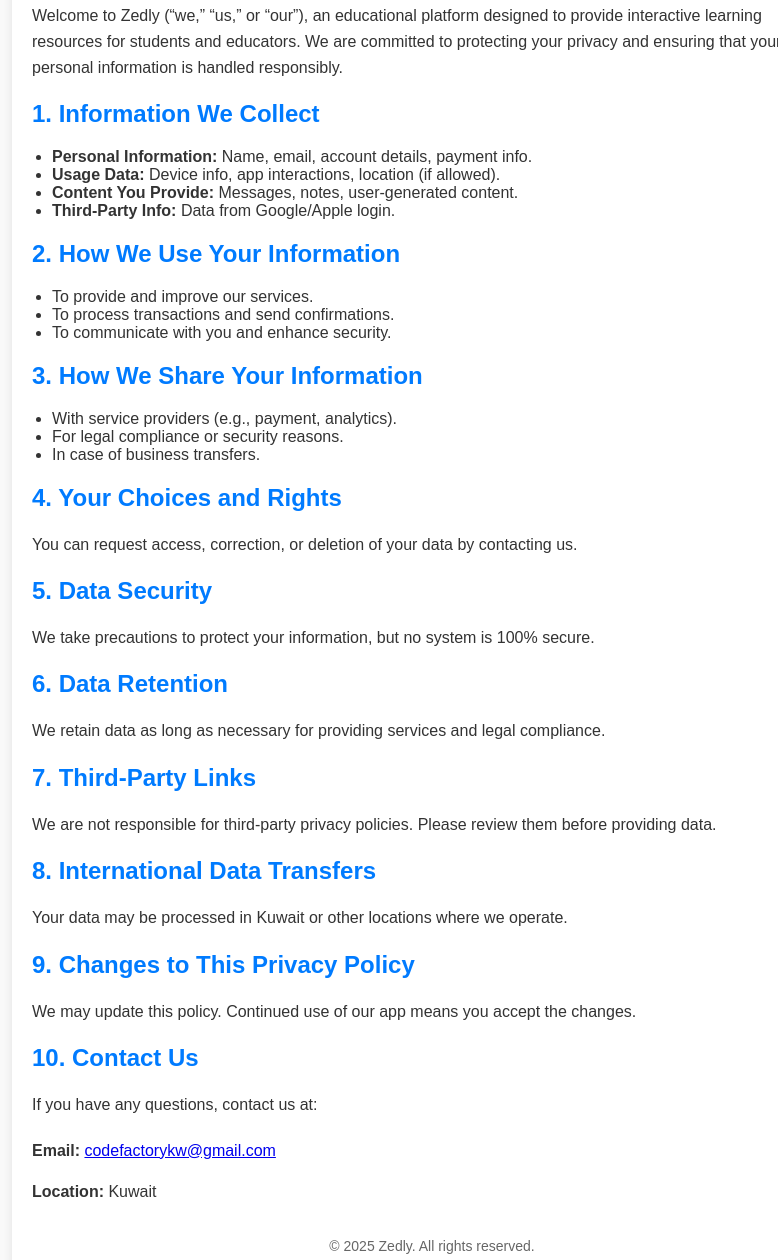
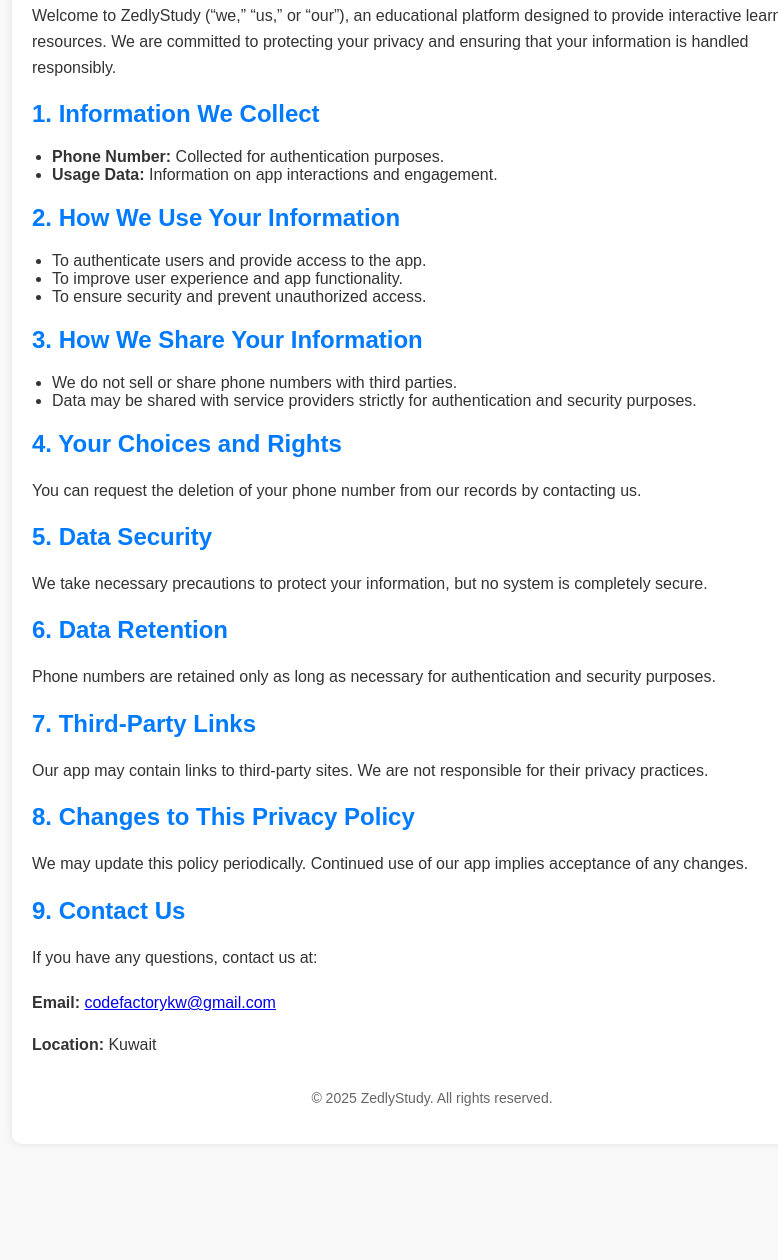
Before and after one commit to coder2120/ZedlyStudy, a plain HTML site: page root/privacy/index.html in a window 1280 px wide. Shown: the part 198-1458 px from the top of the page, without its empty margins (208-986 px from the left). After the commit the page ends 1402 px from the top, so only its background shows below. Drawn offline with Linux system fonts and the light colour scheme.

Commit message:
Update index.html

```diff
--- a/root/privacy/index.html
+++ b/root/privacy/index.html
@@ -44,49 +44,43 @@
 <div class="container">
     <h1>Privacy Policy</h1>
     <p><strong>Last Updated: March 20, 2025</strong></p>
-    <p>Welcome to Zedly (“we,” “us,” or “our”), an educational platform designed to provide interactive learning resources for students and educators. We are committed to protecting your privacy and ensuring that your personal information is handled responsibly.</p>
+    <p>Welcome to ZedlyStudy (“we,” “us,” or “our”), an educational platform designed to provide interactive learning resources. We are committed to protecting your privacy and ensuring that your information is handled responsibly.</p>
 
     <h2>1. Information We Collect</h2>
     <ul>
-        <li><strong>Personal Information:</strong> Name, email, account details, payment info.</li>
-        <li><strong>Usage Data:</strong> Device info, app interactions, location (if allowed).</li>
-        <li><strong>Content You Provide:</strong> Messages, notes, user-generated content.</li>
-        <li><strong>Third-Party Info:</strong> Data from Google/Apple login.</li>
+        <li><strong>Phone Number:</strong> Collected for authentication purposes.</li>
+        <li><strong>Usage Data:</strong> Information on app interactions and engagement.</li>
     </ul>
 
     <h2>2. How We Use Your Information</h2>
     <ul>
-        <li>To provide and improve our services.</li>
-        <li>To process transactions and send confirmations.</li>
-        <li>To communicate with you and enhance security.</li>
+        <li>To authenticate users and provide access to the app.</li>
+        <li>To improve user experience and app functionality.</li>
+        <li>To ensure security and prevent unauthorized access.</li>
     </ul>
 
     <h2>3. How We Share Your Information</h2>
     <ul>
-        <li>With service providers (e.g., payment, analytics).</li>
-        <li>For legal compliance or security reasons.</li>
-        <li>In case of business transfers.</li>
+        <li>We do not sell or share phone numbers with third parties.</li>
+        <li>Data may be shared with service providers strictly for authentication and security purposes.</li>
     </ul>
 
     <h2>4. Your Choices and Rights</h2>
-    <p>You can request access, correction, or deletion of your data by contacting us.</p>
+    <p>You can request the deletion of your phone number from our records by contacting us.</p>
 
     <h2>5. Data Security</h2>
-    <p>We take precautions to protect your information, but no system is 100% secure.</p>
+    <p>We take necessary precautions to protect your information, but no system is completely secure.</p>
 
     <h2>6. Data Retention</h2>
-    <p>We retain data as long as necessary for providing services and legal compliance.</p>
+    <p>Phone numbers are retained only as long as necessary for authentication and security purposes.</p>
 
     <h2>7. Third-Party Links</h2>
-    <p>We are not responsible for third-party privacy policies. Please review them before providing data.</p>
+    <p>Our app may contain links to third-party sites. We are not responsible for their privacy practices.</p>
 
-    <h2>8. International Data Transfers</h2>
-    <p>Your data may be processed in Kuwait or other locations where we operate.</p>
+    <h2>8. Changes to This Privacy Policy</h2>
+    <p>We may update this policy periodically. Continued use of our app implies acceptance of any changes.</p>
 
-    <h2>9. Changes to This Privacy Policy</h2>
-    <p>We may update this policy. Continued use of our app means you accept the changes.</p>
-
-    <h2>10. Contact Us</h2>
+    <h2>9. Contact Us</h2>
     <p>If you have any questions, contact us at:</p>
     <div class="contact-info">
         <p><strong>Email:</strong> <a href="mailto:codefactorykw@gmail.com">codefactorykw@gmail.com</a></p>
@@ -94,7 +88,7 @@
     </div>
 
     <div class="footer">
-        <p>© 2025 Zedly. All rights reserved.</p>
+        <p>© 2025 ZedlyStudy. All rights reserved.</p>
     </div>
 </div>
 </body>
```
